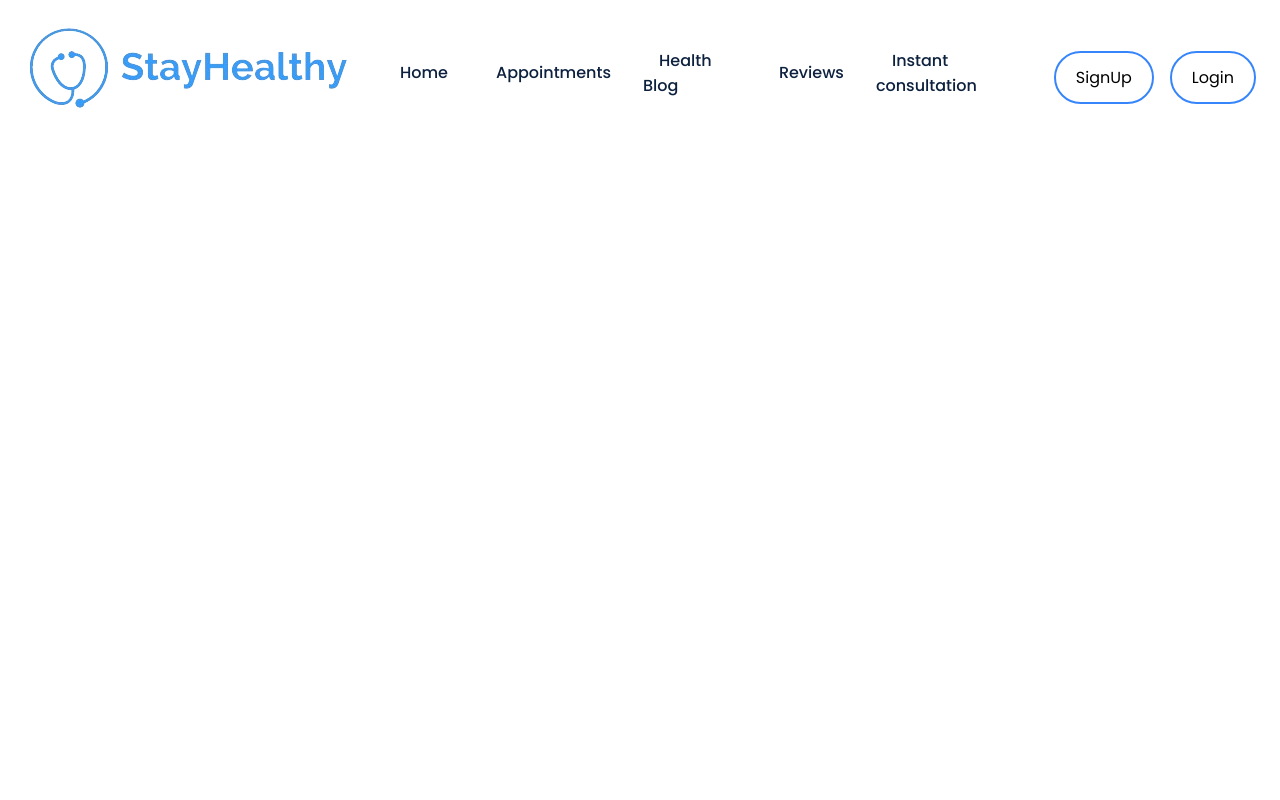
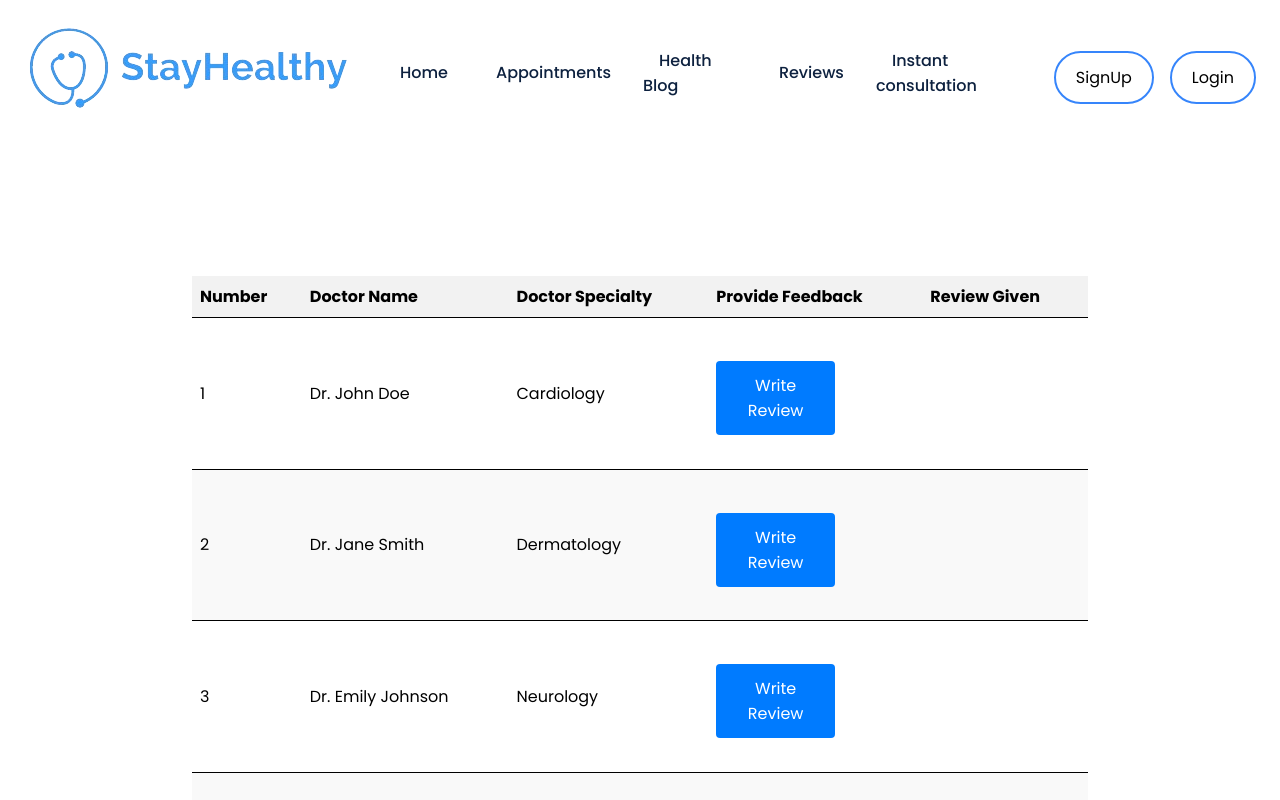
Before and after one commit to AlbaGG25/medical-appointment-app, a React (Create React App) app: page /reviews in a window 1280 px wide. Shown: the top 800 px of the page. Built offline with nearby package versions, Linux system fonts and the light colour scheme.

Commit message:
review form

```diff
--- a/src/App.js
+++ b/src/App.js
@@ -13,6 +13,8 @@ import InstantConsultation from'./Components/InstantConsultation/InstantConsulta
 import FindDoctorSearch from './Components/FindDoctorSearch/FindDoctorSearch';
 import BookingConsultation from'./Components/BookingConsultation';
 import Notification from './Components/Notification/Notification';
+import ReviewForm from './Components/ReviewForm/ReviewForm';
+
 
 function App() {
 
@@ -32,6 +34,7 @@ function App() {
              <Route path="/instant-consultation" element={<InstantConsultation />} />
              <Route path="/search" element={<FindDoctorSearch />} />
              <Route path="/booking-consultation" element={<BookingConsultation />} />
+             <Route path="/reviews" element={<ReviewForm />} />
           </Routes>
           </Notification>
 
--- /dev/null
+++ b/src/Components/GiveReview/GiveReview.css
@@ -0,0 +1,5 @@
+.form-review{
+    padding: 2rem;
+    background-color:lightgrey;
+
+}
--- /dev/null
+++ b/src/Components/GiveReview/GiveReview.js
@@ -0,0 +1,67 @@
+import React, { useState } from 'react';
+import './GiveReview.css';
+
+function GiveReview() {
+
+  const [showForm, setShowForm] = useState(false);
+  const [submittedMessage, setSubmittedMessage] = useState('');
+  const [showWarning, setShowWarning] = useState(false);
+  const [formData, setFormData] = useState({
+    name: '',
+    review: '',
+    rating: 0
+  });
+
+
+  const handleButtonClick = () => {
+    setShowForm(true);
+  };
+
+
+  const handleChange = (e) => {
+
+    setFormData({ ...formData, [e.target.name]: e.target.value });
+  };
+
+
+  const handleSubmit = (e) => {
+    e.preventDefault();
+    setSubmittedMessage(formData);
+    setFormData({
+      name: '',
+      review: '',
+      rating: 0
+    });
+    if (formData.name && formData.review && formData.rating > 0) {
+      setShowWarning(false);
+    } else {
+      setShowWarning(true);
+    }
+  };
+
+  return (
+    <div className="form-review">
+        <form onSubmit={handleSubmit} >
+          <h2>Give Your Feedback</h2>
+          {showWarning && <p className="warning">Please fill out all fields.</p>}
+          <div>
+            <label htmlFor="name">Name:</label>
+            <input type="text" id="name" name="name" value={formData.name} onChange={handleChange} />
+          </div>
+          <div>
+            <label htmlFor="review">Review:</label>
+            <textarea id="review" name="review" value={formData.review} onChange={handleChange} />
+          </div>
+          <button type="submit">Submit</button>
+        </form>
+      {submittedMessage && (
+        <div>
+          <h3>Submitted Message:</h3>
+          <p>{submittedMessage}</p>
+        </div>
+      )}
+    </div>
+  );
+}
+
+export default GiveReview;
--- /dev/null
+++ b/src/Components/ReviewForm/ReviewForm.css
@@ -0,0 +1,22 @@
+.review-table{
+    width: 50rem;
+    height: 50rem;
+    color: black;
+    text-align: center;
+}
+th, td {
+  border-bottom: 1px solid black;
+  padding: 8px;
+  text-align: left;
+}
+
+thead {
+  background-color: #f2f2f2;
+}
+
+tbody tr:nth-child(even) {
+  background-color: #f9f9f9;
+}
+.review-table_body-button{
+    width: 60%;
+}
--- /dev/null
+++ b/src/Components/ReviewForm/ReviewForm.js
@@ -0,0 +1,83 @@
+import React, { useState } from 'react';
+import Popup from 'reactjs-popup';
+import 'reactjs-popup/dist/index.css';
+import { v4 as uuidv4 } from 'uuid';
+import GiveReview from '../GiveReview/GiveReview';
+import './ReviewForm.css';
+
+const ReviewForm = () => {
+    const doctors = [
+        { number: 1, name: 'Dr. John Doe', speciality: 'Cardiology', feedback: 'Yes', review: 'Excellent care' },
+        { number: 2, name: 'Dr. Jane Smith', speciality: 'Dermatology', feedback: 'No', review: 'N/A' },
+        { number: 3, name: 'Dr. Emily Johnson', speciality: 'Neurology', feedback: 'Yes', review: 'Very knowledgeable' },
+        { number: 4, name: 'Dr. Michael Brown', speciality: 'Pediatrics', feedback: 'Yes', review: 'Great with kids' },
+        { number: 5, name: 'Dr. Sarah Davis', speciality: 'Oncology', feedback: 'No', review: 'N/A' },
+    ];
+
+    const [showModal, setShowModal] = useState(false);
+    const [selectedDoctor, setSelectedDoctor] = useState(null);
+    const [reviews, setReviews] = useState([]);
+
+    const handleReview = (doctor) => {
+        setSelectedDoctor(doctor);
+        setShowModal(true);
+    };
+
+    const handleCancel = (reviewId) => {
+        const updatedReviews = reviews.filter((review) => review.id !== reviewId);
+        setReviews(updatedReviews);
+    };
+
+    const handleFormSubmit = (reviewData) => {
+        const newReview = {
+            id: uuidv4(),
+            ...reviewData,
+        };
+        const updatedReviews = [...reviews, newReview];
+        setReviews(updatedReviews);
+        setShowModal(false);
+    };
+
+    return (
+        <>
+            <table className="review-table" style={{ width: '70%', borderCollapse: 'collapse', marginTop: '20%', marginInline: 'auto' }}>
+                <thead>
+                    <tr>
+                        <th>Number</th>
+                        <th>Doctor Name</th>
+                        <th>Doctor Specialty</th>
+                        <th>Provide Feedback</th>
+                        <th>Review Given</th>
+                    </tr>
+                </thead>
+                <tbody>
+                    {doctors.map((doctor) => (
+                        <tr key={doctor.number}>
+                            <td>{doctor.number}</td>
+                            <td>{doctor.name}</td>
+                            <td>{doctor.speciality}</td>
+                            <td>
+                                <button className="review-table_body-button" onClick={() => handleReview(doctor)}>
+                                    {reviews.some(review => review.doctorId === doctor.number) ? 'Update Review' : 'Write Review'}
+                                </button>
+                            </td>
+                            <td>{reviews.find(review => review.doctorId === doctor.number)?.review || ''}</td>
+                        </tr>
+                    ))}
+                </tbody>
+            </table>
+
+            <Popup open={showModal} onClose={() => setShowModal(false)} modal>
+                {selectedDoctor && (
+                    <GiveReview
+                        doctor={selectedDoctor}
+                        onSubmit={(formData) => handleFormSubmit({ ...formData, doctorId: selectedDoctor.number })}
+                        onCancel={() => setShowModal(false)}
+                    />
+                )}
+            </Popup>
+        </>
+    );
+};
+
+export default ReviewForm;
```
Also changed, not shown: 1 other file (tests, documents, lock files or other folders).
